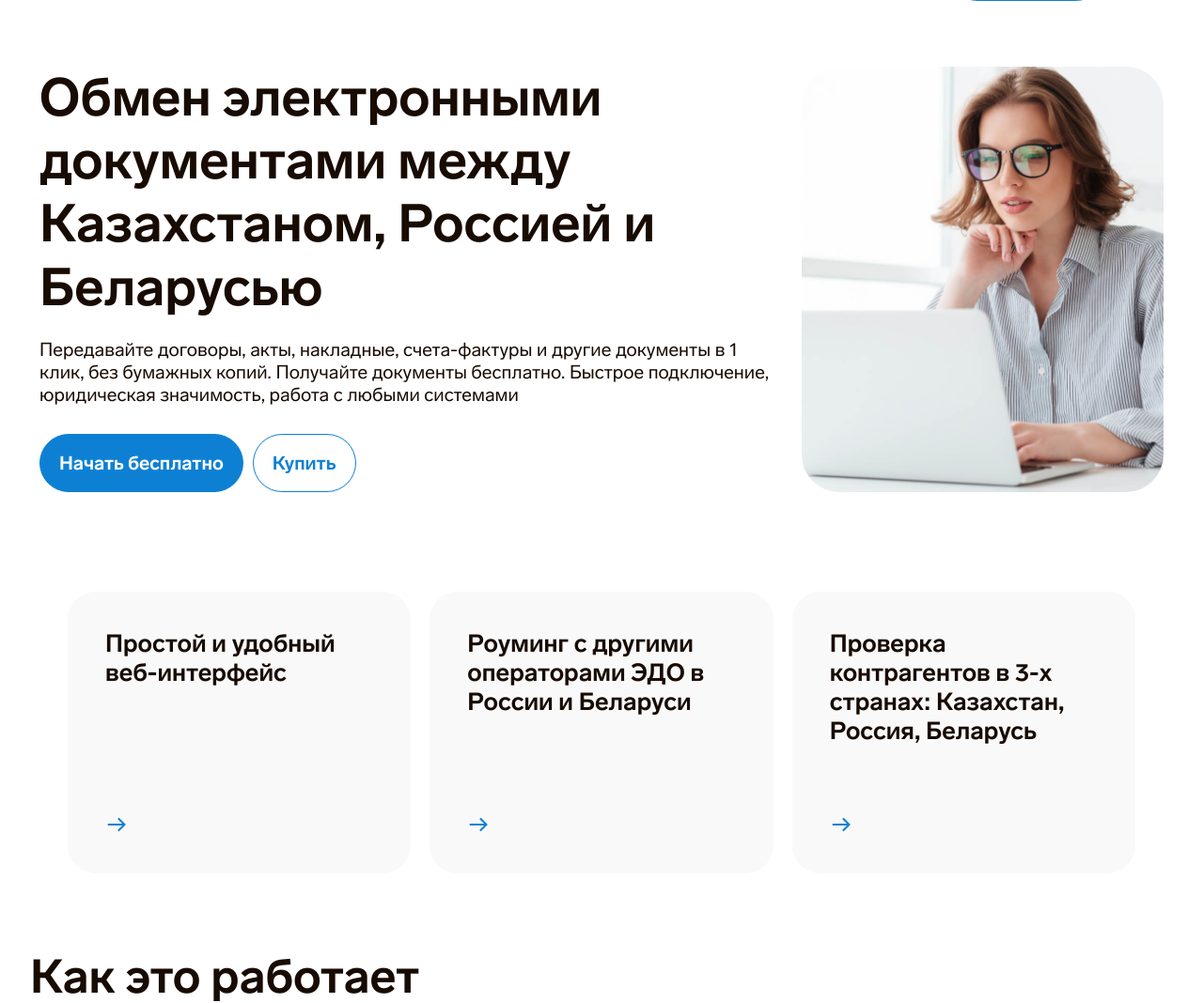
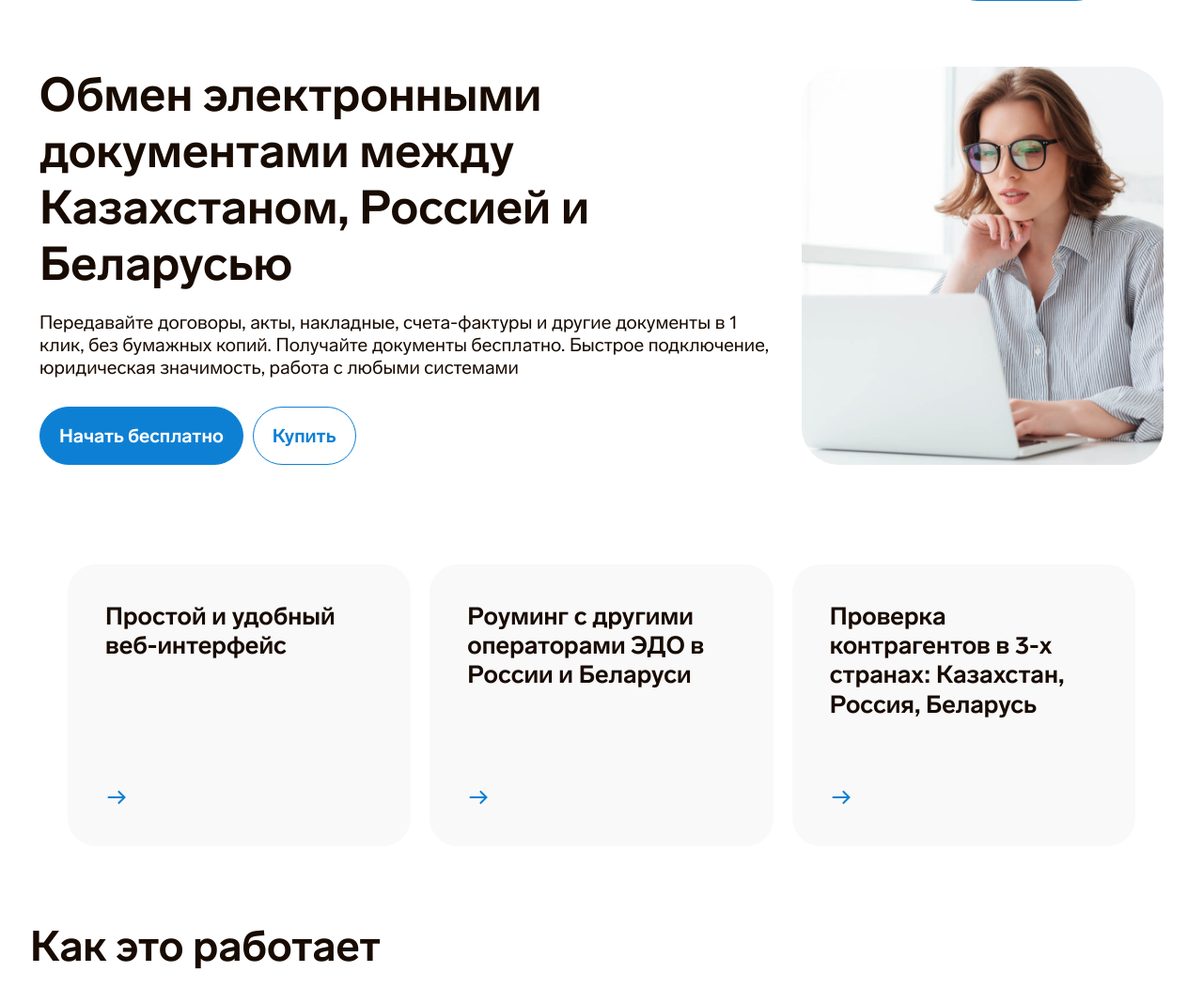
Before and after one commit to vitaliiborodulin/metaera-change, a website: page src/home.html in a window 1280 px wide. Shown: the part 231-1299 px from the top of the page at 94% size. Drawn offline with nearby package versions, Linux system fonts and the light colour scheme; files that its build step writes are made by us from their sources.

Commit message:
changed font size

```diff
--- a/src/less/config.less
+++ b/src/less/config.less
@@ -283,7 +283,7 @@ main section:last-child {
 .h2 {
     margin-top: 0;
     margin-bottom: 10px;
-    font-size: 50px;
+    font-size: 45px;
     font-weight: 700;
 
     .lg-block({
@@ -344,7 +344,7 @@ main section:last-child {
     .h2 {
         margin-top: 0;
         margin-bottom: 30px;
-        font-size: 50px;
+        font-size: 45px;
         font-weight: 700;
 
         .lg-block({
--- a/src/less/sections/facts.less
+++ b/src/less/sections/facts.less
@@ -30,7 +30,7 @@
 
         margin-top: 0;
         margin-bottom: 0;
-        font-size: 50px;
+        font-size: 45px;
         font-weight: 700;
 
         padding-top: 29px;
--- a/src/less/sections/hero.less
+++ b/src/less/sections/hero.less
@@ -44,13 +44,13 @@
 
     &__title {
         margin: 0;
-        font-size: 60px;
+        font-size: 55px;
         font-weight: 700;
 
-        .xl(font-size, 56px);
-        .lg(font-size, 48px);
-        .md(font-size, 40px);
-        .xs(font-size, 28px);
+        .xl(font-size, 50px);
+        .lg(font-size, 43px);
+        .md(font-size, 35px);
+        .xs(font-size, 23px);
     }
 
     &__subtitle {
--- a/src/less/sections/smart.less
+++ b/src/less/sections/smart.less
@@ -73,7 +73,7 @@
     &__title {
         margin-top: 0;
         margin-bottom: 10px;
-        font-size: 50px;
+        font-size: 45px;
         font-weight: 700;
 
         .lg(font-size, 40px);
--- a/src/less/sections/start.less
+++ b/src/less/sections/start.less
@@ -27,7 +27,7 @@
         margin-right: auto;
         max-width: 900px;
 
-        font-size: 50px;
+        font-size: 45px;
         font-weight: 700;
 
         .lg(font-size, 40px);
```
